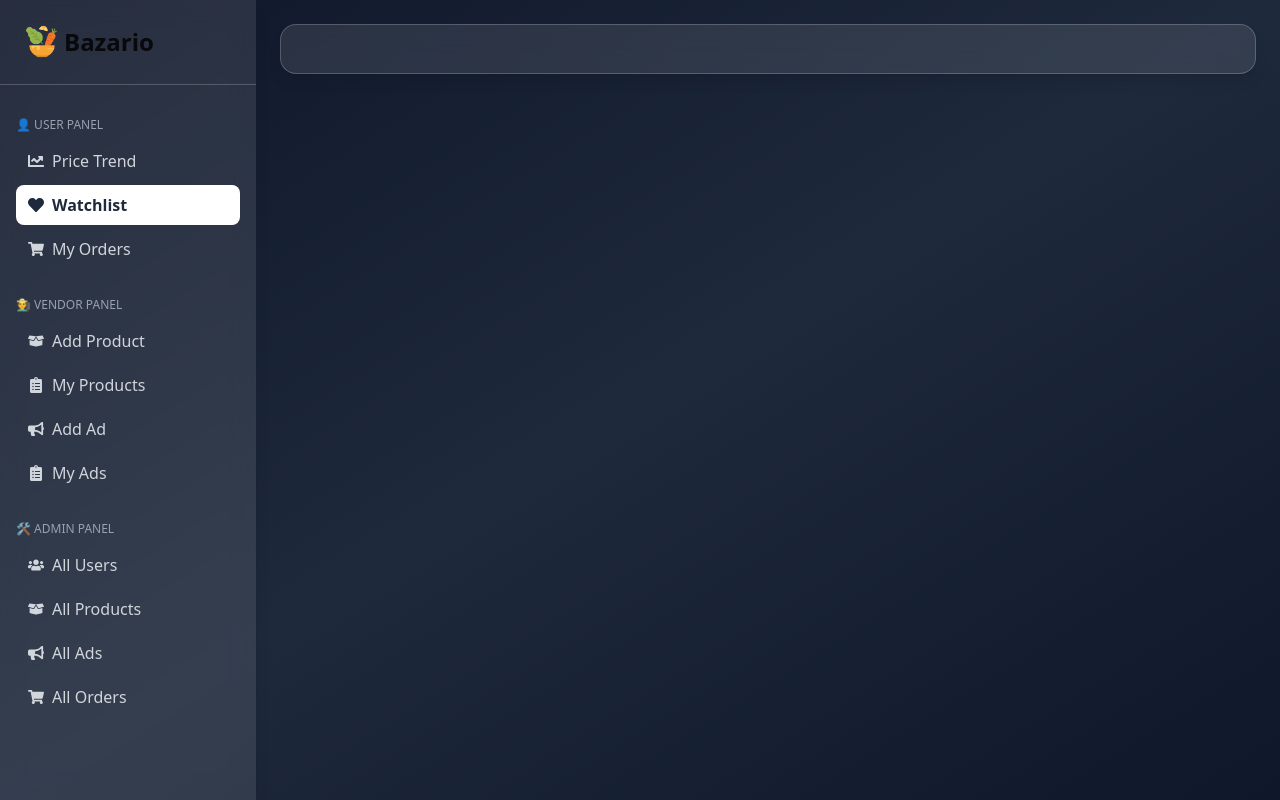
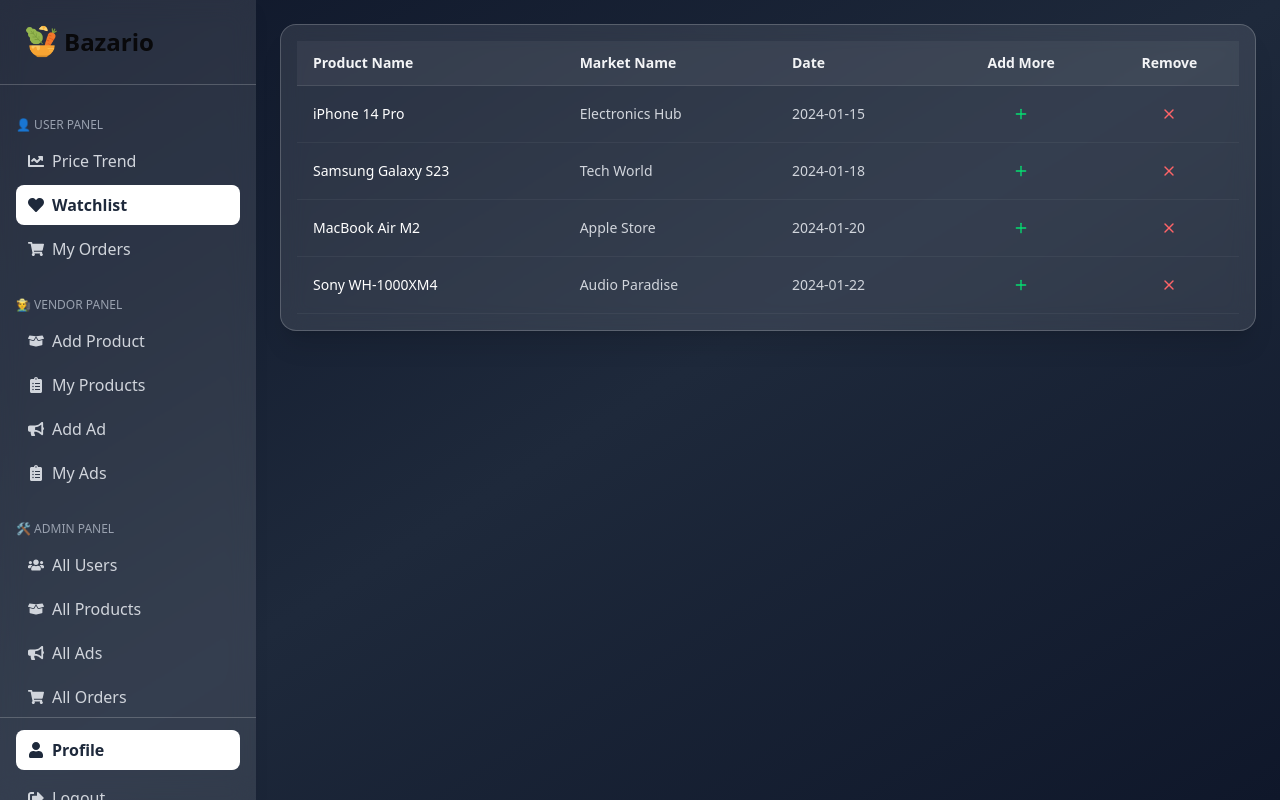
Before and after one commit to Rahmot15/E-Commers-BazarIo-Project-client-side, a React (Vite) app: page /dashboard/watchList in a window 1280 px wide. Built offline with nearby package versions, Linux system fonts and the light colour scheme.

Commit message:
WatchList design compleat and Sidebar responsive

```diff
--- a/package.json
+++ b/package.json
@@ -10,6 +10,7 @@
     "preview": "vite preview"
   },
   "dependencies": {
+    "@headlessui/react": "^2.2.4",
     "@tailwindcss/vite": "^4.1.11",
     "aos": "^2.3.4",
     "framer-motion": "^12.23.6",
@@ -20,6 +21,7 @@
     "react-hook-form": "^7.60.0",
     "react-icons": "^5.5.0",
     "react-router": "^7.7.0",
+    "react-toastify": "^11.0.5",
     "recharts": "^3.1.0",
     "swiper": "^11.2.10",
     "tailwindcss": "^4.1.11"
--- a/src/Components/Dashboard/Sidebar/Menu/Sidebar.jsx
+++ b/src/Components/Dashboard/Sidebar/Menu/Sidebar.jsx
@@ -1,43 +1,173 @@
-import { NavLink } from 'react-router';
-import { FaChartLine, FaClipboardList, FaHeart, FaShoppingCart, FaUser, FaBoxOpen, FaBullhorn, FaUsers } from 'react-icons/fa';
-import Logo from '../../../Shared/Logo/Logo';
+import { Dialog } from "@headlessui/react";
+import { useState } from "react";
+import { NavLink } from "react-router";
+import {
+  FaBars,
+  FaChartLine,
+  FaClipboardList,
+  FaHeart,
+  FaShoppingCart,
+  FaUser,
+  FaBoxOpen,
+  FaBullhorn,
+  FaUsers,
+  FaSignOutAlt,
+} from "react-icons/fa";
+import Logo from "../../../Shared/Logo/Logo";
 
 const Sidebar = () => {
+  const [isOpen, setIsOpen] = useState(false);
+
+  const closeSidebar = () => setIsOpen(false);
+  const openSidebar = () => setIsOpen(true);
+
   return (
-    <div className="w-64 bg-white/10 backdrop-blur-md text-white fixed h-screen shadow-lg z-20">
-      <div className="p-6 text-center border-b border-white/20">
-        <Logo/>
+    <>
+      {/* Menu Icon (visible on small devices) */}
+      <div className="md:hidden fixed top-0 left-0 z-30 w-full bg-white/10 backdrop-blur-md text-white p-3 shadow-md flex items-center justify-between">
+        <Logo />
+        <button onClick={openSidebar} className="text-white text-xl">
+          <FaBars />
+        </button>
       </div>
 
-      <nav className="mt-4 flex flex-col gap-1 px-4">
-        {/* USER DASHBOARD LINKS */}
-        <h2 className="text-gray-400 uppercase text-xs mt-4 mb-1">👤 User Panel</h2>
-        <NavLink to="/dashboard/price-trend" className={linkClass}><FaChartLine /> Price Trend</NavLink>
-        <NavLink to="/dashboard/watchlist" className={linkClass}><FaHeart /> Watchlist</NavLink>
-        <NavLink to="/dashboard/orders" className={linkClass}><FaShoppingCart /> My Orders</NavLink>
+      {/* Mobile Sidebar with Overlay */}
+      <Dialog
+        open={isOpen}
+        onClose={closeSidebar}
+        className="relative z-40 md:hidden"
+      >
+        <div className="fixed inset-0 bg-black/40" aria-hidden="true" />
+        <Dialog.Panel className="fixed top-0 left-0 h-full w-64 bg-white/10 backdrop-blur-md text-white shadow-lg flex flex-col justify-between p-4">
+          <SidebarContent onClose={closeSidebar} />
+        </Dialog.Panel>
+      </Dialog>
 
-        {/* VENDOR DASHBOARD LINKS */}
-        <h2 className="text-gray-400 uppercase text-xs mt-6 mb-1">🧑‍🌾 Vendor Panel</h2>
-        <NavLink to="/dashboard/add-product" className={linkClass}><FaBoxOpen /> Add Product</NavLink>
-        <NavLink to="/dashboard/my-products" className={linkClass}><FaClipboardList /> My Products</NavLink>
-        <NavLink to="/dashboard/add-ad" className={linkClass}><FaBullhorn /> Add Ad</NavLink>
-        <NavLink to="/dashboard/my-ads" className={linkClass}><FaClipboardList /> My Ads</NavLink>
-
-        {/* ADMIN DASHBOARD LINKS */}
-        <h2 className="text-gray-400 uppercase text-xs mt-6 mb-1">🛠️ Admin Panel</h2>
-        <NavLink to="/dashboard/all-users" className={linkClass}><FaUsers /> All Users</NavLink>
-        <NavLink to="/dashboard/all-products" className={linkClass}><FaBoxOpen /> All Products</NavLink>
-        <NavLink to="/dashboard/all-ads" className={linkClass}><FaBullhorn /> All Ads</NavLink>
-        <NavLink to="/dashboard/all-orders" className={linkClass}><FaShoppingCart /> All Orders</NavLink>
-      </nav>
-    </div>
+      {/* Desktop Sidebar (always visible) */}
+      <div className="hidden md:flex fixed top-0 left-0 h-full w-64 bg-white/10 backdrop-blur-md text-white shadow-lg flex-col justify-between z-20">
+        <SidebarContent />
+      </div>
+    </>
   );
 };
 
-// Tailwind styled active link
+const SidebarContent = ({ onClose }) => {
+  return (
+    <>
+      <div>
+        <div className="p-6 text-center border-b border-white/20">
+          <Logo />
+        </div>
+
+        <nav className="mt-4 flex flex-col gap-1 px-4">
+          <h2 className="text-gray-400 uppercase text-xs mt-4 mb-1">
+            👤 User Panel
+          </h2>
+          <NavLink
+            to="/dashboard/price-trend"
+            className={linkClass}
+            onClick={onClose}
+          >
+            <FaChartLine /> Price Trend
+          </NavLink>
+          <NavLink
+            to="/dashboard/watchlist"
+            className={linkClass}
+            onClick={onClose}
+          >
+            <FaHeart /> Watchlist
+          </NavLink>
+          <NavLink
+            to="/dashboard/orders"
+            className={linkClass}
+            onClick={onClose}
+          >
+            <FaShoppingCart /> My Orders
+          </NavLink>
+
+          <h2 className="text-gray-400 uppercase text-xs mt-6 mb-1">
+            🧑‍🌾 Vendor Panel
+          </h2>
+          <NavLink
+            to="/dashboard/add-product"
+            className={linkClass}
+            onClick={onClose}
+          >
+            <FaBoxOpen /> Add Product
+          </NavLink>
+          <NavLink
+            to="/dashboard/my-products"
+            className={linkClass}
+            onClick={onClose}
+          >
+            <FaClipboardList /> My Products
+          </NavLink>
+          <NavLink
+            to="/dashboard/add-ad"
+            className={linkClass}
+            onClick={onClose}
+          >
+            <FaBullhorn /> Add Ad
+          </NavLink>
+          <NavLink
+            to="/dashboard/my-ads"
+            className={linkClass}
+            onClick={onClose}
+          >
+            <FaClipboardList /> My Ads
+          </NavLink>
+
+          <h2 className="text-gray-400 uppercase text-xs mt-6 mb-1">
+            🛠️ Admin Panel
+          </h2>
+          <NavLink
+            to="/dashboard/all-users"
+            className={linkClass}
+            onClick={onClose}
+          >
+            <FaUsers /> All Users
+          </NavLink>
+          <NavLink
+            to="/dashboard/all-products"
+            className={linkClass}
+            onClick={onClose}
+          >
+            <FaBoxOpen /> All Products
+          </NavLink>
+          <NavLink
+            to="/dashboard/all-ads"
+            className={linkClass}
+            onClick={onClose}
+          >
+            <FaBullhorn /> All Ads
+          </NavLink>
+          <NavLink
+            to="/dashboard/all-orders"
+            className={linkClass}
+            onClick={onClose}
+          >
+            <FaShoppingCart /> All Orders
+          </NavLink>
+        </nav>
+      </div>
+
+      <div className="px-4 py-3 border-t border-white/20">
+        <NavLink to="" className={linkClass} onClick={onClose}>
+          <FaUser /> Profile
+        </NavLink>
+        <button className="w-full flex items-center gap-2 px-3 py-2 mt-2 rounded-lg text-gray-300 hover:bg-white/20 transition">
+          <FaSignOutAlt /> Logout
+        </button>
+      </div>
+    </>
+  );
+};
+
 const linkClass = ({ isActive }) =>
   `flex items-center gap-2 px-3 py-2 rounded-lg transition ${
-    isActive ? 'bg-white text-[#1e293b] font-semibold' : 'text-gray-300 hover:bg-white/20'
+    isActive
+      ? "bg-white text-[#1e293b] font-semibold"
+      : "text-gray-300 hover:bg-white/20"
   }`;
 
 export default Sidebar;
--- a/src/layouts/DashboardLayout.jsx
+++ b/src/layouts/DashboardLayout.jsx
@@ -12,7 +12,7 @@
       <div className="flex-1 md:ml-64">
         <div className="p-4 md:p-6">
           {/* Page Content Render Here */}
-          <div className="bg-white/10 backdrop-blur-md border border-white/20 shadow-lg rounded-2xl p-6">
+          <div className="md:mt-0 mt-16">
             <Outlet />
           </div>
         </div>
--- a/src/pages/Dashboard/User/WatchList.jsx
+++ b/src/pages/Dashboard/User/WatchList.jsx
@@ -1,11 +1,98 @@
-import React from 'react';
+import React from "react";
+import { Plus, X } from "lucide-react";
 
 const WatchList = () => {
-    return (
-        <div>
+  const watchlistItems = [
+    {
+      id: 1,
+      productName: "iPhone 14 Pro",
+      marketName: "Electronics Hub",
+      date: "2024-01-15",
+    },
+    {
+      id: 2,
+      productName: "Samsung Galaxy S23",
+      marketName: "Tech World",
+      date: "2024-01-18",
+    },
+    {
+      id: 3,
+      productName: "MacBook Air M2",
+      marketName: "Apple Store",
+      date: "2024-01-20",
+    },
+    {
+      id: 4,
+      productName: "Sony WH-1000XM4",
+      marketName: "Audio Paradise",
+      date: "2024-01-22",
+    },
+  ];
 
-        </div>
-    );
+  const handleAddMore = () => {
+    console.log("Navigate to add more route");
+  };
+
+  return (
+    <div className="bg-white/10 backdrop-blur-md rounded-2xl border border-white/20 shadow-xl p-4">
+      <div className="overflow-x-auto scrollbar-thin scrollbar-thumb-white/20 scrollbar-track-white/5">
+        <table className="min-w-[600px] w-full text-sm">
+          <thead>
+            <tr className="bg-white/5 border-b border-white/10">
+              <th className="text-gray-100 font-semibold text-left px-4 py-3">
+                Product Name
+              </th>
+              <th className="text-gray-100 font-semibold text-left px-4 py-3">
+                Market Name
+              </th>
+              <th className="text-gray-100 font-semibold text-left px-4 py-3">
+                Date
+              </th>
+              <th className="text-gray-100 font-semibold text-center px-4 py-3">
+                Add More
+              </th>
+              <th className="text-gray-100 font-semibold text-center px-4 py-3">
+                Remove
+              </th>
+            </tr>
+          </thead>
+          <tbody>
+            {watchlistItems.map((item) => (
+              <tr
+                key={item.id}
+                className="hover:bg-white/5 border-b border-white/5 transition-all duration-200"
+              >
+                <td className="px-4 py-3">
+                  <div className="font-medium text-white">
+                    {item.productName}
+                  </div>
+                </td>
+                <td className="px-4 py-3">
+                  <div className="text-gray-300">{item.marketName}</div>
+                </td>
+                <td className="px-4 py-3">
+                  <div className="text-gray-300">{item.date}</div>
+                </td>
+                <td className="px-4 py-3 text-center">
+                  <button
+                    onClick={handleAddMore}
+                    className="btn btn-sm btn-ghost text-green-400 hover:text-green-300 hover:bg-green-900/10"
+                  >
+                    <Plus className="w-4 h-4" />
+                  </button>
+                </td>
+                <td className="px-4 py-3 text-center">
+                  <button className="btn btn-sm btn-ghost text-red-400 hover:text-red-300 hover:bg-red-900/10">
+                    <X className="w-4 h-4" />
+                  </button>
+                </td>
+              </tr>
+            ))}
+          </tbody>
+        </table>
+      </div>
+    </div>
+  );
 };
 
 export default WatchList;
```
Also changed, not shown: 1 other file (tests, documents, lock files or other folders).
